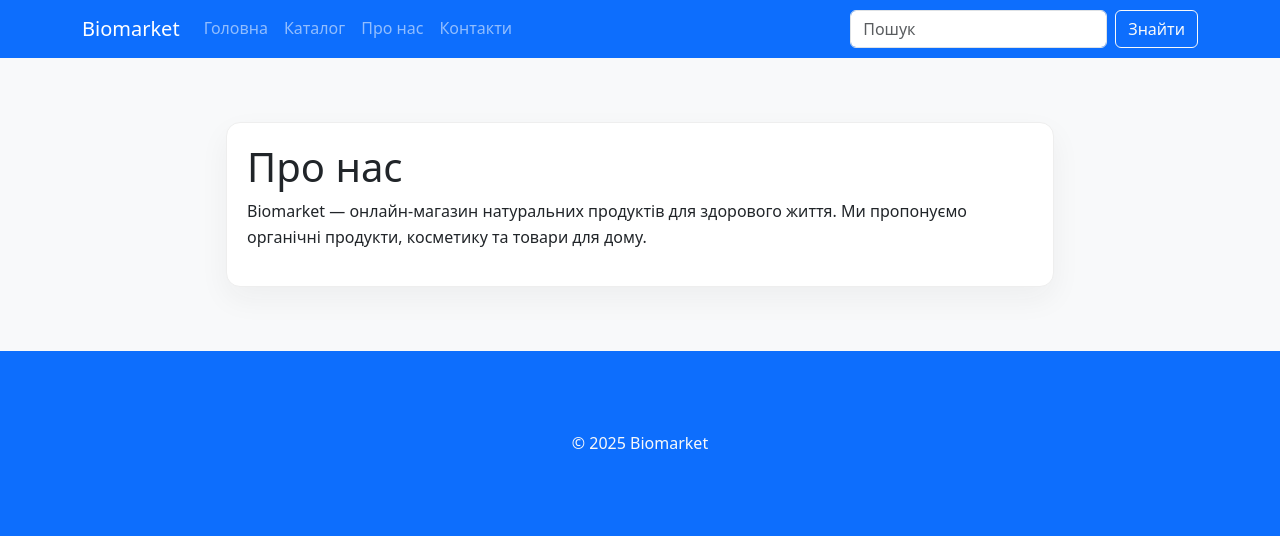
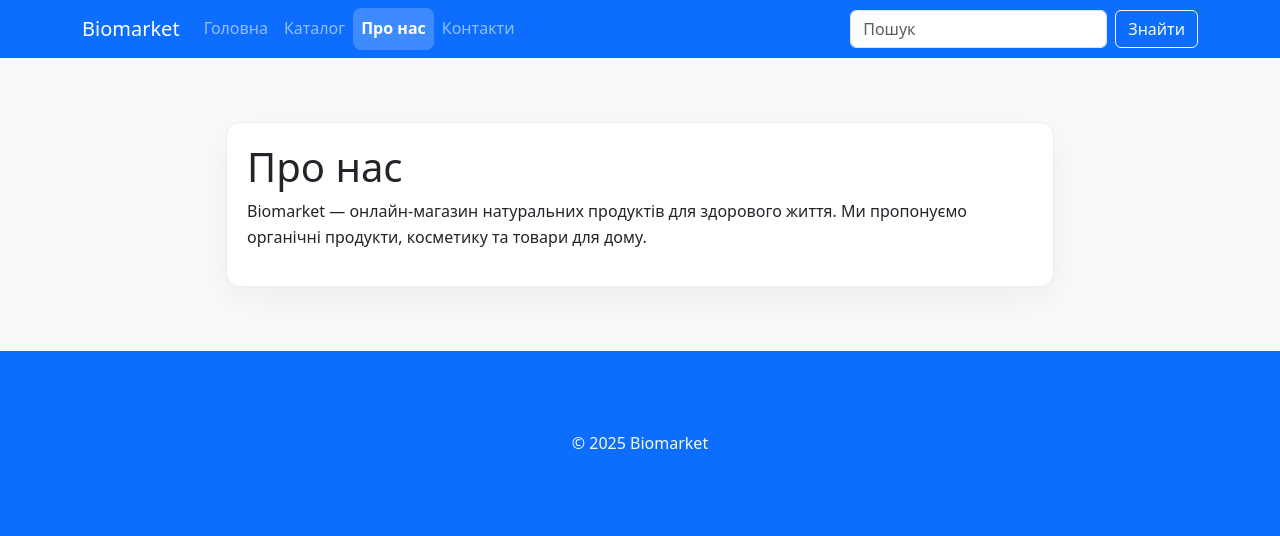
Before and after one commit to mykolasakovskiy/biomarket, a Django app: page /about/ in a window 1280 px wide. Shown: the top 536 px of the page. Run offline with Django 5.2, Linux system fonts and the light colour scheme.

Commit message:
Highlight active navigation link

```diff
--- a/biomarket/static/style.css
+++ b/biomarket/static/style.css
@@ -14,6 +14,12 @@ body {
   line-height: 1.6;
   color: var(--color-dark);
   background: var(--color-light);
+}
+
+.nav-link.active {
+  font-weight: 600;
+  background: rgba(255, 255, 255, 0.2);
+  border-radius: 0.5rem;
 }
 
 .wrap {
--- a/biomarket/templates/base.html
+++ b/biomarket/templates/base.html
@@ -45,16 +45,16 @@
           <div class="collapse navbar-collapse" id="navbarNav">
             <ul class="navbar-nav mb-2 mb-lg-0 me-lg-3">
               <li class="nav-item">
-                <a class="nav-link" href="{% url 'home' %}">Головна</a>
+                <a class="nav-link {% if request.resolver_match.url_name == 'home' %}active{% endif %}" href="{% url 'home' %}">Головна</a>
               </li>
               <li class="nav-item">
-                <a class="nav-link" href="{% url 'product_list' %}">Каталог</a>
+                <a class="nav-link {% if request.resolver_match.url_name == 'product_list' %}active{% endif %}" href="{% url 'product_list' %}">Каталог</a>
               </li>
               <li class="nav-item">
-                <a class="nav-link" href="{% url 'about' %}">Про нас</a>
+                <a class="nav-link {% if request.resolver_match.url_name == 'about' %}active{% endif %}" href="{% url 'about' %}">Про нас</a>
               </li>
               <li class="nav-item">
-                <a class="nav-link" href="{% url 'contacts' %}">Контакти</a>
+                <a class="nav-link {% if request.resolver_match.url_name == 'contacts' %}active{% endif %}" href="{% url 'contacts' %}">Контакти</a>
               </li>
             </ul>
             <form class="d-flex ms-lg-auto mt-3 mt-lg-0" role="search" action="{% url 'product_list' %}" method="get">
```
